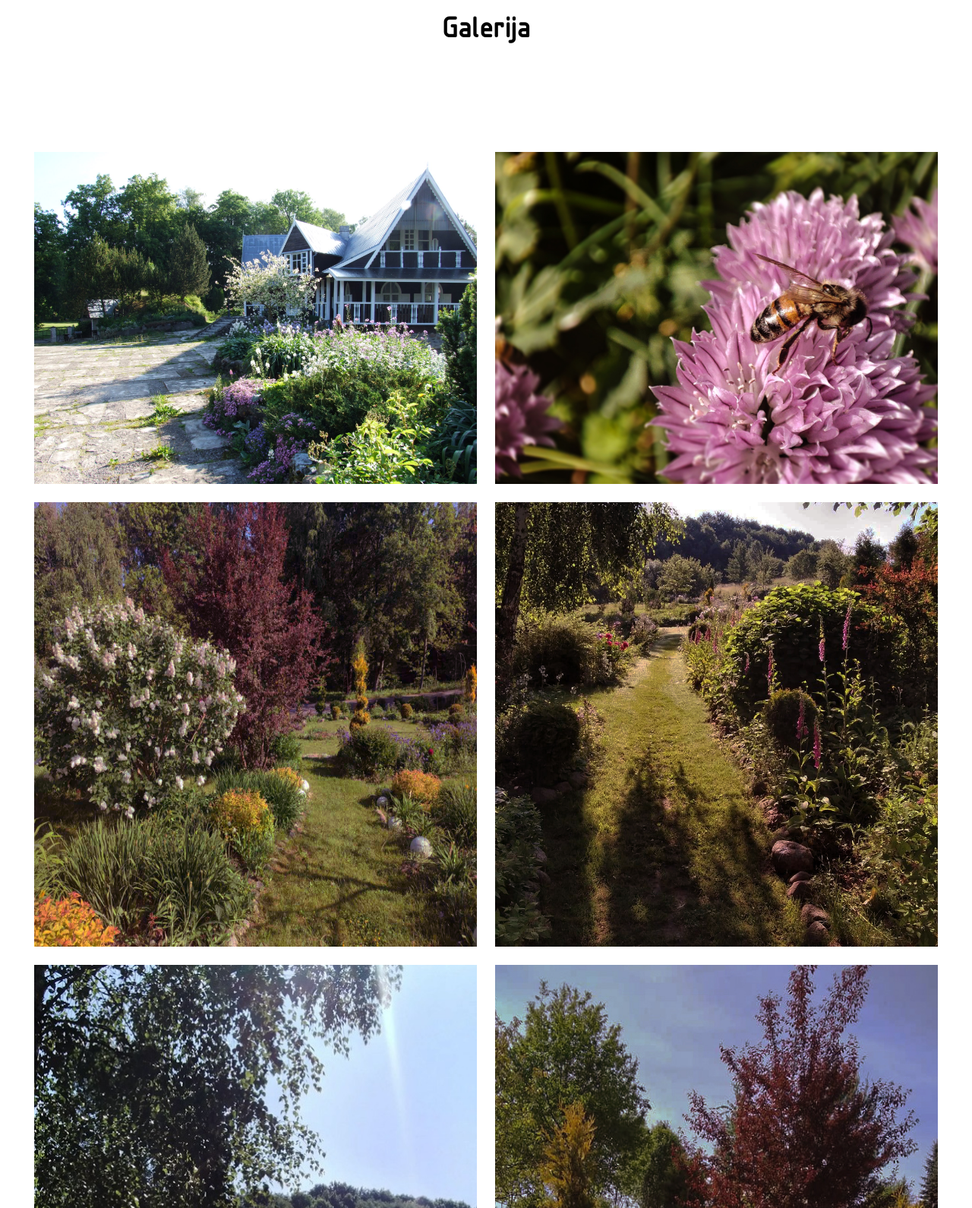
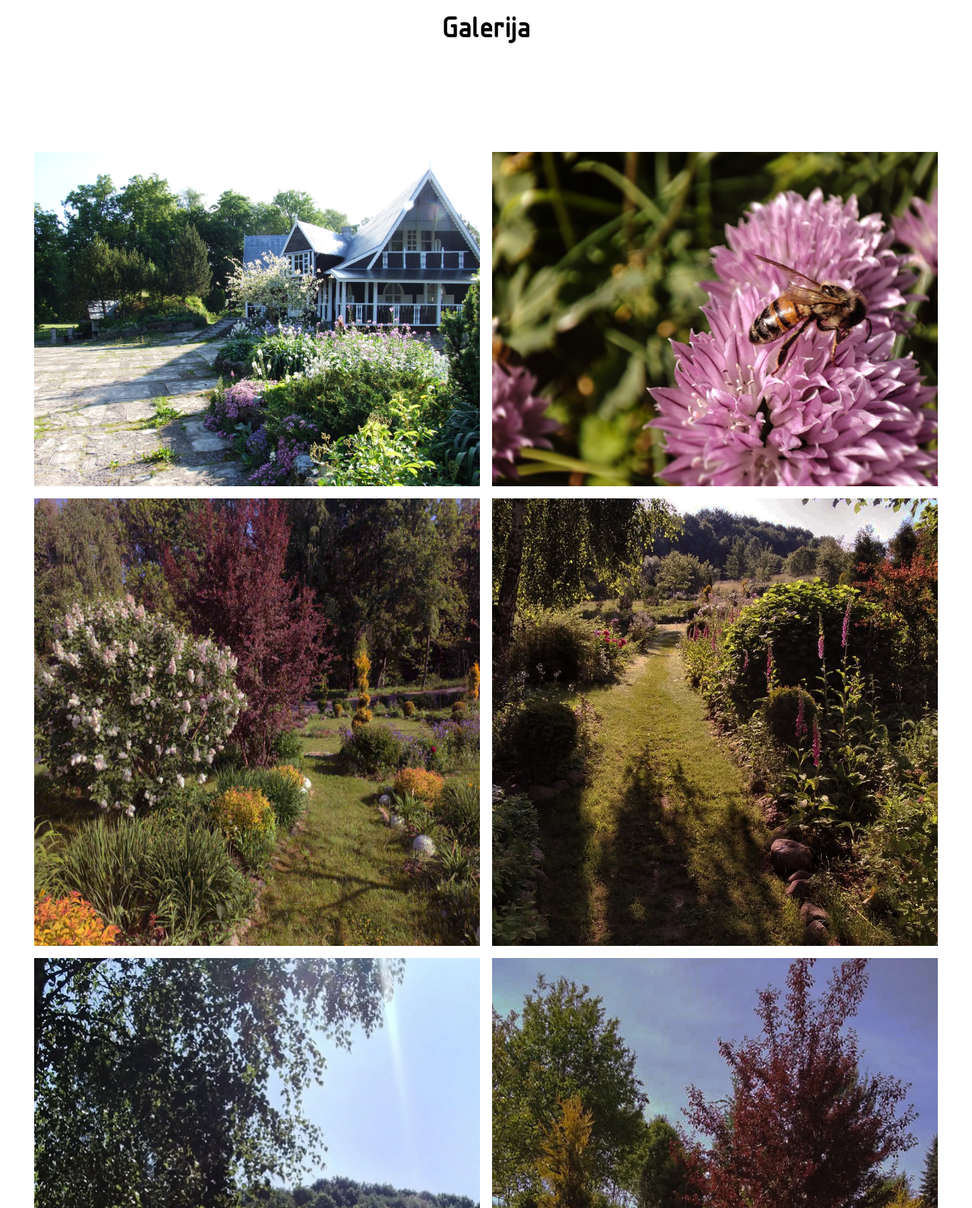
Before and after one commit to gojamont/Webpage_for_teas, a Flask app: page /galerija in a window 1280 px wide. Shown: the part 330-1920 px from the top of the page at 76% size. Run offline with Flask 3, Linux system fonts and the light colour scheme; some libraries are stand-ins or nearby versions.

Commit message:
a bit of changes

```diff
--- a/static/styles.css
+++ b/static/styles.css
@@ -368,14 +368,22 @@ ul li {
     display: grid;
     grid-template-columns: auto auto;
     grid-template-rows: auto auto;
-    justify-content: space-between;
+    justify-content: space-evenly;
     width: 100%;
     height: 100%;
-    gap: 1em;
+    grid-gap: 1rem;
 }
-.grid_container_gallery img, .grid_container_gallery_nuoma img {
+/*.grid_container_gallery img, .grid_container_gallery_nuoma img {
+    height: inherit;
     width: inherit;
-    height: inherit;
+}*/
+
+.grid_item {
+    width: 100%;
+    height: 100%;
+    -webkit-box-flex: 1; /* Safari, iOS, Android browser */
+    -ms-flex: 1; /* IE 10 */
+    flex: 1;
 }
 
 /* nuoma */
--- a/templates/layout.html
+++ b/templates/layout.html
@@ -3,6 +3,7 @@
     <head>
         <meta charset="UTF-8">
         <meta name="viewport" content="width=device-width, initial-scale=1.0">
+        <meta name=”format-detection” content="telephone=no">
         <link rel="stylesheet" href="{{ url_for('static', filename='/styles.css') }}">
         <link rel="stylesheet" href="{{ url_for('static', filename='/small.css') }}">
         <link rel="stylesheet" href="{{ url_for('static', filename='/font-awesome/css/font-awesome.min.css') }}">
```
